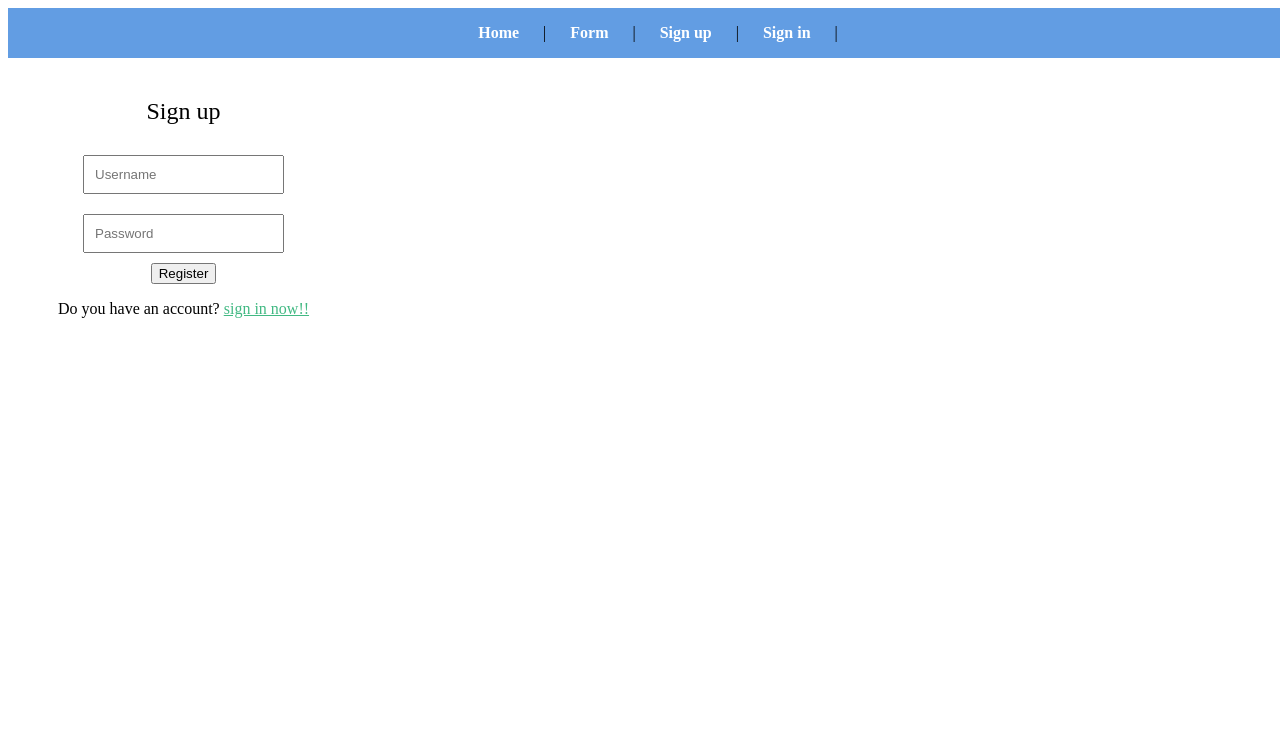
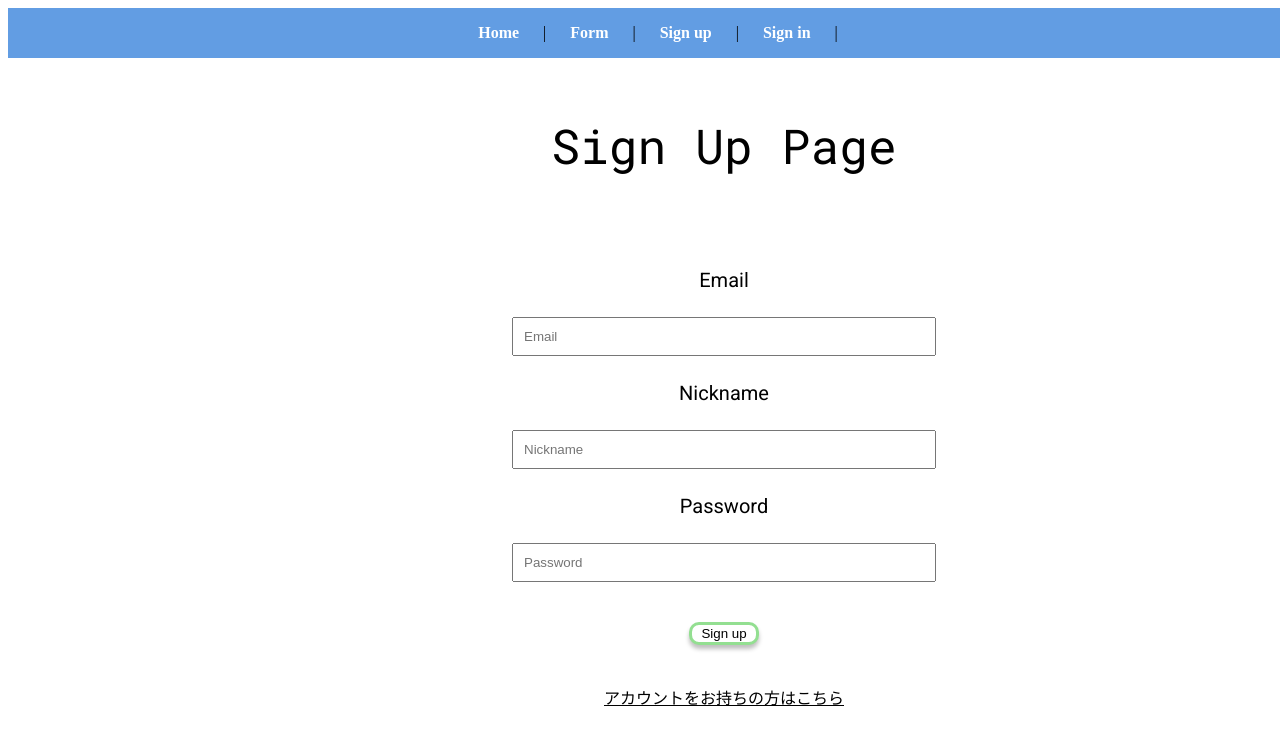
Before and after one commit to CheesyHanpen/CheesyHanpen, a Vue app: page /signup in a window 1280 px wide. Shown: the top 744 px of the page. Built offline with nearby package versions, Linux system fonts and the light colour scheme; no server answers; what gmap-vue would draw is missing.

Commit message:
デザインを実装しました

```diff
--- a/src/router/index.js
+++ b/src/router/index.js
@@ -5,14 +5,20 @@ import Post from "../views/Post.vue"
 import Form from "../views/Form.vue"
 import Signin from "../views/Signin"
 import Signup from "../views/Signup"
+import firebase from "firebase"
 
 Vue.use(VueRouter)
 
 const routes = [
   {
+    path: "*",
+    redirect: "signin",
+  },
+  {
     path: "/",
     name: "Home",
     component: Home,
+    meta: { requiresAuth: true },
   },
   {
     path: "/about",
@@ -51,4 +57,21 @@ const router = new VueRouter({
   routes,
 })
 
+router.beforeEach((to, from, next) => {
+  let requiresAuth = to.matched.some((record) => record.meta.requiresAuth)
+  let currentUser = firebase.auth().currentUser
+  if (requiresAuth) {
+    if (!currentUser) {
+      next({
+        path: "/signin",
+        query: { redirect: to.fullPath },
+      })
+    } else {
+      next()
+    }
+  } else {
+    next()
+  }
+})
+
 export default router
--- a/src/views/Signin.vue
+++ b/src/views/Signin.vue
@@ -1,12 +1,13 @@
 <template>
   <div class="signin">
-    <h2>Sign in</h2>
-    <input type="text" placeholder="Username" v-model="username" />
+    <h2>Sign In Page</h2>
+    <h3>Email</h3>
+    <input type="text" placeholder="Email" v-model="email" />
+    <h3>Password</h3>
     <input type="password" placeholder="Password" v-model="password" />
     <button @click="signIn">Sign in</button>
     <p>
-      You don't have an account?
-      <router-link to="/signup">create account now!!</router-link>
+      <router-link to="/signup">アカウントをお持ちでない方はこちら</router-link>
     </p>
   </div>
 </template>
@@ -18,7 +19,7 @@ export default {
   name: "Signin",
   data: function () {
     return {
-      username: "",
+      email: "",
       password: "",
     }
   },
@@ -26,7 +27,7 @@ export default {
     signIn: function () {
       firebase
         .auth()
-        .signInWithEmailAndPassword(this.username, this.password)
+        .signInWithEmailAndPassword(this.email, this.password)
         .then(
           () => {
             alert("Success!")
@@ -43,9 +44,24 @@ export default {
 
 <!-- Add "scoped" attribute to limit CSS to this component only -->
 <style scoped>
-h1,
+@import url("https://fonts.googleapis.com/css2?family=Roboto+Mono&display=swap");
+@import url("https://fonts.googleapis.com/css2?family=Roboto&display=swap");
+
 h2 {
+  margin: 0 auto;
+  margin-bottom: 100px;
+  font-family: "Roboto Mono", monospace;
+  font-style: normal;
   font-weight: normal;
+  font-size: 48px;
+  line-height: 14px;
+}
+h3 {
+  font-family: "Roboto", sans-serif;
+  font-style: normal;
+  font-weight: 500;
+  font-size: 20px;
+  line-height: 14px;
 }
 ul {
   list-style-type: none;
@@ -55,21 +71,40 @@ li {
   display: inline-block;
   margin: 0 10px;
 }
-a {
-  color: #42b983;
-}
+
 .signin {
+  position: absolute;
+  width: 348px;
+  height: 64px;
+  left: 500px;
+  top: 273px;
   margin-top: 20px;
   padding: 50px;
-
   display: flex;
   flex-flow: column nowrap;
   justify-content: center;
   align-items: center;
 }
+
 input {
+  width: 400px;
   margin: 10px 0;
   padding: 10px;
 }
 
+button {
+  margin-top: 30px;
+  width: 70px;
+  background: #ffffff;
+  border: 3px solid rgba(43, 192, 40, 0.51);
+  box-shadow: 0px 4px 4px rgba(0, 0, 0, 0.25);
+  border-radius: 10px;
+}
+
+p {
+  margin-top: 40px;
+}
+a {
+  color: #000000;
+}
 </style>
--- a/src/views/Signup.vue
+++ b/src/views/Signup.vue
@@ -1,12 +1,15 @@
 <template>
   <div class="signup">
-    <h2>Sign up</h2>
-    <input type="text" placeholder="Username" v-model="username" />
+    <h2>Sign Up Page</h2>
+    <h3>Email</h3>
+    <input type="text" placeholder="Email" v-model="email" />
+    <h3>Nickname</h3>
+    <input type="text" placeholder="Nickname" v-model="username" />
+    <h3>Password</h3>
     <input type="password" placeholder="Password" v-model="password" />
-    <button @click="signUp">Register</button>
+    <button @click="signUp">Sign up</button>
     <p>
-      Do you have an account?
-      <router-link to="/signin">sign in now!!</router-link>
+      <router-link to="/signin">アカウントをお持ちの方はこちら</router-link>
     </p>
   </div>
 </template>
@@ -18,6 +21,7 @@ export default {
   name: "Signup",
   data() {
     return {
+      email: "",
       username: "",
       password: "",
     }
@@ -26,9 +30,9 @@ export default {
     signUp: function () {
       firebase
         .auth()
-        .createUserWithEmailAndPassword(this.username, this.password)
+        .createUserWithEmailAndPassword(this.email, this.password)
         .then((user) => {
-          alert("Create account: ", user.email)
+          alert("Create account: ", user.username)
         })
         .catch((error) => {
           alert(error.message)
@@ -40,9 +44,25 @@ export default {
 
 <!-- Add "scoped" attribute to limit CSS to this component only -->
 <style scoped>
-h1,
+@import url("https://fonts.googleapis.com/css2?family=Roboto+Mono&display=swap");
+@import url("https://fonts.googleapis.com/css2?family=Roboto&display=swap");
+
 h2 {
+  margin: 0 auto;
+  margin-bottom: 100px;
+  font-family: "Roboto Mono", monospace;
+  font-style: normal;
   font-weight: normal;
+  font-size: 48px;
+  line-height: 14px;
+}
+
+h3 {
+  font-family: "Roboto", sans-serif;
+  font-style: normal;
+  font-weight: 500;
+  font-size: 20px;
+  line-height: 14px;
 }
 ul {
   list-style-type: none;
@@ -52,20 +72,39 @@ li {
   display: inline-block;
   margin: 0 10px;
 }
-a {
-  color: #42b983;
-}
+
 .signup {
+  position: absolute;
+  width: 348px;
+  height: 64px;
+  left: 500px;
+  top: 330px;
   margin-top: 20px;
   padding: 50px;
-
   display: flex;
   flex-flow: column nowrap;
   justify-content: center;
   align-items: center;
 }
 input {
+  width: 400px;
   margin: 10px 0;
   padding: 10px;
 }
+
+button {
+  margin-top: 30px;
+  width: 70px;
+  background: #ffffff;
+  border: 3px solid rgba(43, 192, 40, 0.51);
+  box-shadow: 0px 4px 4px rgba(0, 0, 0, 0.25);
+  border-radius: 10px;
+}
+
+p {
+  margin-top: 40px;
+}
+a {
+  color: #000000;
+}
 </style>
```
Also changed, not shown: src/App.vue (line endings or trailing spaces).
